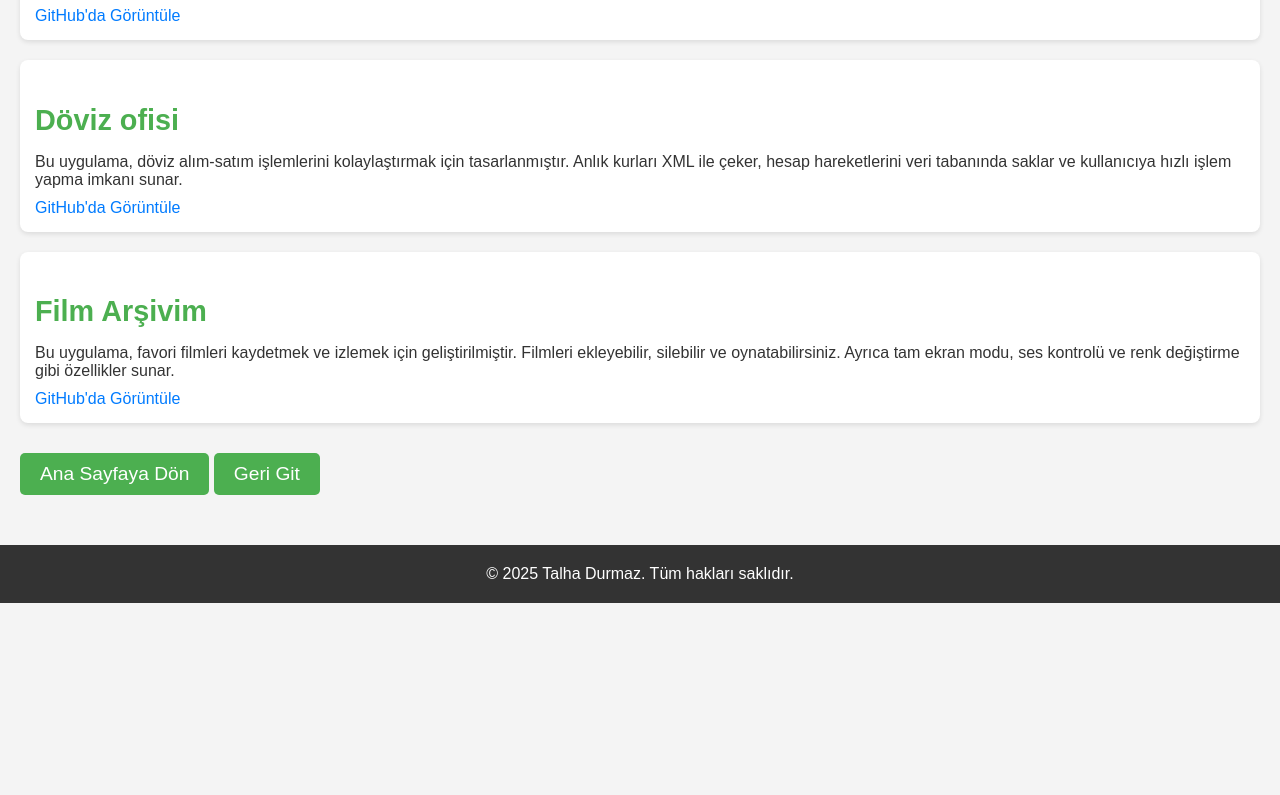
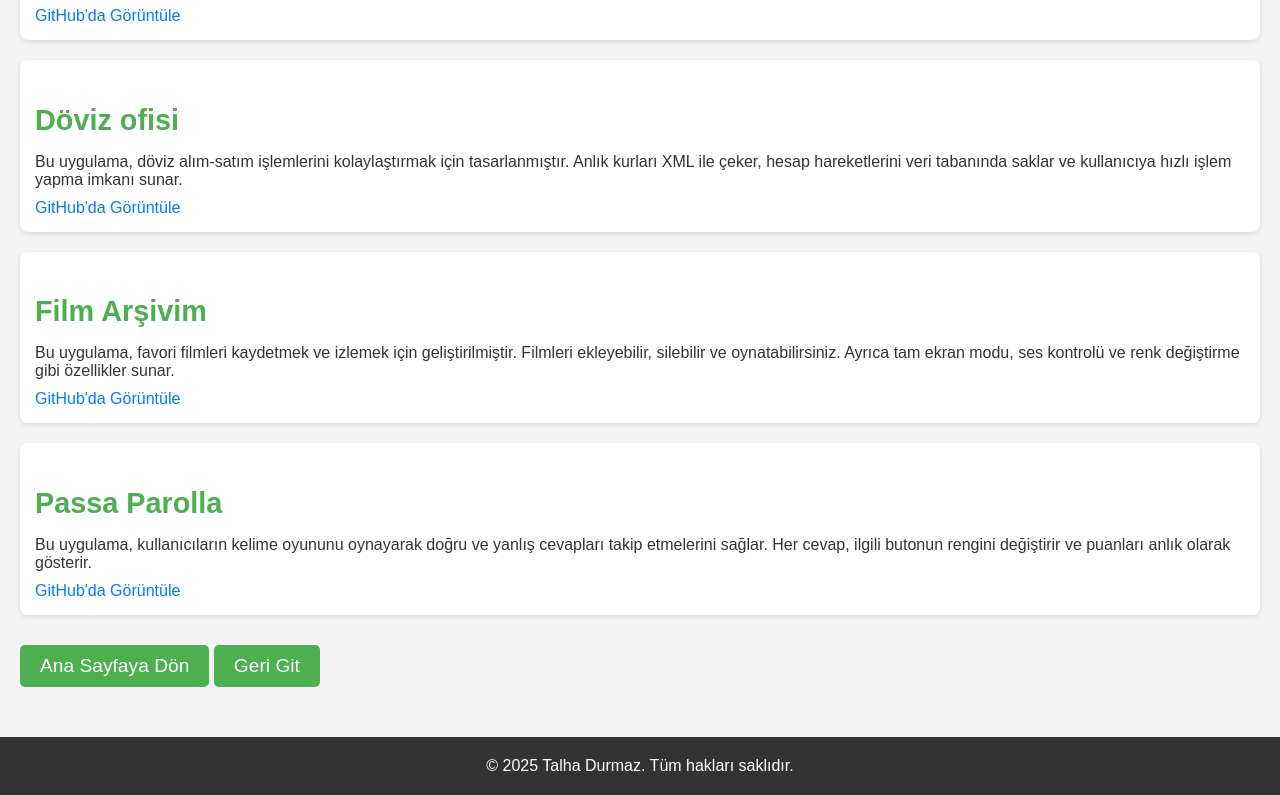
Before and after one commit to talhadrz/projeler, a plain HTML site: page index.html in a window 1280 px wide. Shown: the part 866-1661 px from the top of the page. Before the commit the page ends 1469 px from the top, so only its background shows below. Drawn offline with Linux system fonts and the light colour scheme.

Commit message:
Update index.html

```diff
--- a/index.html
+++ b/index.html
@@ -52,6 +52,11 @@
                     <p>Bu uygulama, favori filmleri kaydetmek ve izlemek için geliştirilmiştir. Filmleri ekleyebilir, silebilir ve oynatabilirsiniz. Ayrıca tam ekran modu, ses kontrolü ve renk değiştirme gibi özellikler sunar.</p>
                     <a href="https://github.com/talhadrz/Film_Arsivim/tree/master" target="_blank">GitHub'da Görüntüle</a>
                 </li>
+                <li>
+                    <h3>Passa Parolla</h3>
+                    <p>Bu uygulama, kullanıcıların kelime oyununu oynayarak doğru ve yanlış cevapları takip etmelerini sağlar. Her cevap, ilgili butonun rengini değiştirir ve puanları anlık olarak gösterir.</p>
+                    <a href="https://github.com/talhadrz/Passa_Parolla_ders_projesi/tree/master" target="_blank">GitHub'da Görüntüle</a>
+                </li>
             </ul>
         </section>
 
```
